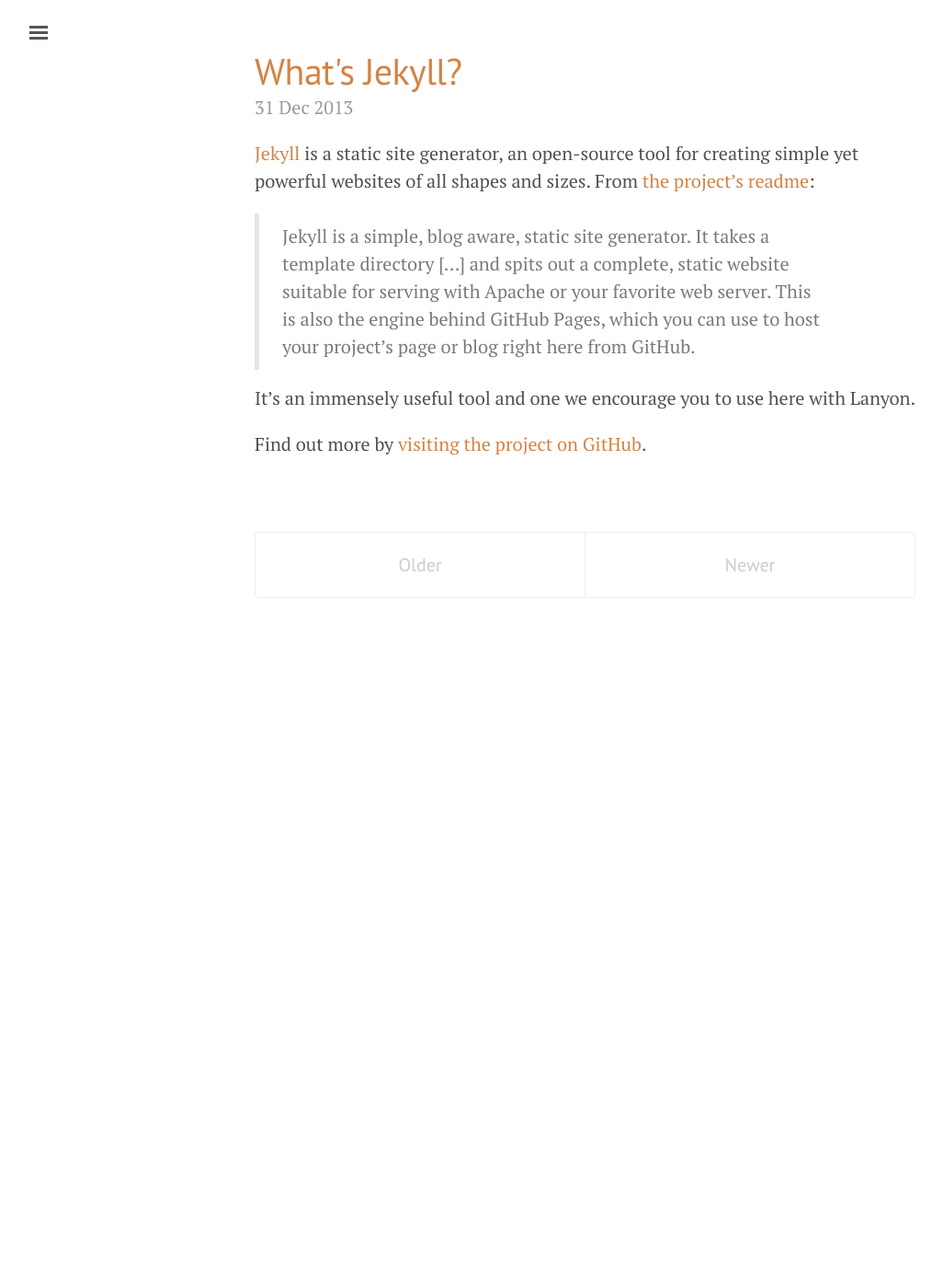
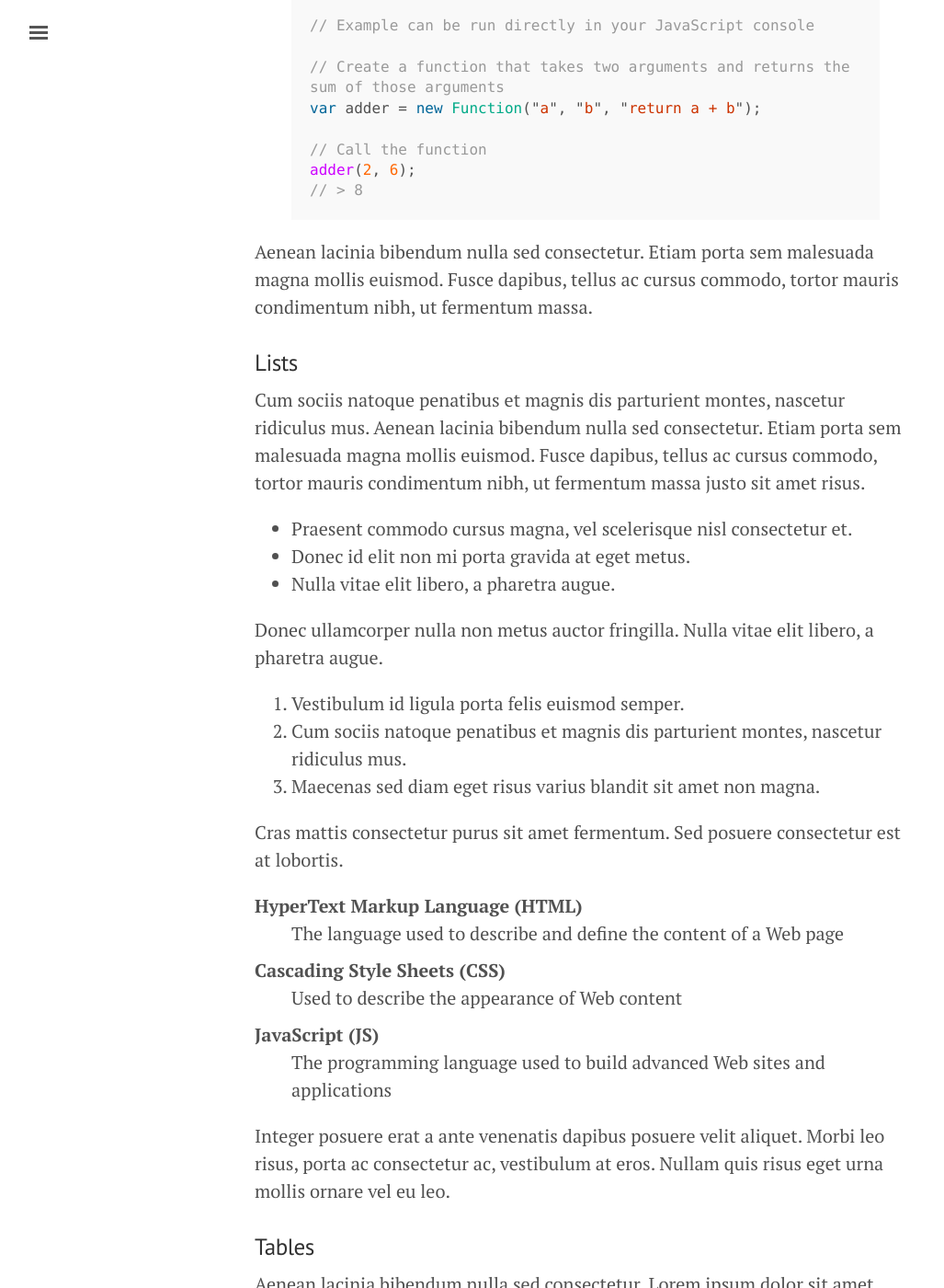
Before and after one commit to denmil/denmil.github.io, a Jekyll site: the page built from index.html, in a window 1280 px wide and 1400 px high, scrolled down 1435 px. Shown: the whole window at 92% size, without its empty margins (3-1030 px from the left). Built offline with Jekyll 4.4.1, drawn with Linux system fonts in a browser that asks for light colours; the list of posts is cut into pages by our own code; before the commit the page ends 2145 px from its top, so only the background shows below that; some of the changed text lies outside the part shown.

Commit message:
Example test
Fails on my end

```diff
--- a/_config.yml
+++ b/_config.yml
@@ -5,18 +5,18 @@
 relative_permalinks: true
 
 # Setup
-title:               'Title!'
-tagline:             'A taguuuu line'
-description:         'A reserved <a href="http://jekyllrb.com" target="_blank">Jekyll</a> theme that places the utmost gravity on content with a hidden drawer. Made by <a href="https://twitter.com/mdo" target="_blank">@mdo</a>.'
-url:                 http://lanyon.getpoole.com
+title:               'Denis M.'
+tagline:             'Stuff about things'
+description:         ''
+url:                 http://denmil.github.io
 baseurl:             ''
 paginate:            5
 
 # About/contact
 author:
-  name:              Mark Otto
-  url:               https://twitter.com/mdo
-  email:             markdotto@gmail.com
+  name:              Denis M.
+  url:               http://denmil.github.io
+  email:             aaa@gmail.com
 
 # Custom vars
 version:             1.0.0
--- /dev/null
+++ b/_posts/2015-07-10-example.md
@@ -0,0 +1,122 @@
+---
+layout: post
+title: Introducing Lanyon
+---
+
+
+<div class="message">
+  Howdy! This is an example blog post that shows several types of HTML content supported in this theme.
+</div>
+
+Cum sociis natoque penatibus et magnis <a href="#">dis parturient montes</a>, nascetur ridiculus mus. *Aenean eu leo quam.* Pellentesque ornare sem lacinia quam venenatis vestibulum. Sed posuere consectetur est at lobortis. Cras mattis consectetur purus sit amet fermentum.
+
+> Curabitur blandit tempus porttitor. Nullam quis risus eget urna mollis ornare vel eu leo. Nullam id dolor id nibh ultricies vehicula ut id elit.
+
+Etiam porta **sem malesuada magna** mollis euismod. Cras mattis consectetur purus sit amet fermentum. Aenean lacinia bibendum nulla sed consectetur.
+
+## Inline HTML elements
+
+HTML defines a long list of available inline tags, a complete list of which can be found on the [Mozilla Developer Network](https://developer.mozilla.org/en-US/docs/Web/HTML/Element).
+
+- **To bold text**, use `<strong>`.
+- *To italicize text*, use `<em>`.
+- Abbreviations, like <abbr title="HyperText Markup Langage">HTML</abbr> should use `<abbr>`, with an optional `title` attribute for the full phrase.
+- Citations, like <cite>&mdash; Mark otto</cite>, should use `<cite>`.
+- <del>Deleted</del> text should use `<del>` and <ins>inserted</ins> text should use `<ins>`.
+- Superscript <sup>text</sup> uses `<sup>` and subscript <sub>text</sub> uses `<sub>`.
+
+Most of these elements are styled by browsers with few modifications on our part.
+
+## Heading
+
+Vivamus sagittis lacus vel augue rutrum faucibus dolor auctor. Duis mollis, est non commodo luctus, nisi erat porttitor ligula, eget lacinia odio sem nec elit. Morbi leo risus, porta ac consectetur ac, vestibulum at eros.
+
+### Code
+
+Cum sociis natoque penatibus et magnis dis `code element` montes, nascetur ridiculus mus.
+
+{% highlight js %}
+// Example can be run directly in your JavaScript console
+
+// Create a function that takes two arguments and returns the sum of those arguments
+var adder = new Function("a", "b", "return a + b");
+
+// Call the function
+adder(2, 6);
+// > 8
+{% endhighlight %}
+
+Aenean lacinia bibendum nulla sed consectetur. Etiam porta sem malesuada magna mollis euismod. Fusce dapibus, tellus ac cursus commodo, tortor mauris condimentum nibh, ut fermentum massa.
+
+### Lists
+
+Cum sociis natoque penatibus et magnis dis parturient montes, nascetur ridiculus mus. Aenean lacinia bibendum nulla sed consectetur. Etiam porta sem malesuada magna mollis euismod. Fusce dapibus, tellus ac cursus commodo, tortor mauris condimentum nibh, ut fermentum massa justo sit amet risus.
+
+* Praesent commodo cursus magna, vel scelerisque nisl consectetur et.
+* Donec id elit non mi porta gravida at eget metus.
+* Nulla vitae elit libero, a pharetra augue.
+
+Donec ullamcorper nulla non metus auctor fringilla. Nulla vitae elit libero, a pharetra augue.
+
+1. Vestibulum id ligula porta felis euismod semper.
+2. Cum sociis natoque penatibus et magnis dis parturient montes, nascetur ridiculus mus.
+3. Maecenas sed diam eget risus varius blandit sit amet non magna.
+
+Cras mattis consectetur purus sit amet fermentum. Sed posuere consectetur est at lobortis.
+
+<dl>
+  <dt>HyperText Markup Language (HTML)</dt>
+  <dd>The language used to describe and define the content of a Web page</dd>
+
+  <dt>Cascading Style Sheets (CSS)</dt>
+  <dd>Used to describe the appearance of Web content</dd>
+
+  <dt>JavaScript (JS)</dt>
+  <dd>The programming language used to build advanced Web sites and applications</dd>
+</dl>
+
+Integer posuere erat a ante venenatis dapibus posuere velit aliquet. Morbi leo risus, porta ac consectetur ac, vestibulum at eros. Nullam quis risus eget urna mollis ornare vel eu leo.
+
+### Tables
+
+Aenean lacinia bibendum nulla sed consectetur. Lorem ipsum dolor sit amet, consectetur adipiscing elit.
+
+<table>
+  <thead>
+    <tr>
+      <th>Name</th>
+      <th>Upvotes</th>
+      <th>Downvotes</th>
+    </tr>
+  </thead>
+  <tfoot>
+    <tr>
+      <td>Totals</td>
+      <td>21</td>
+      <td>23</td>
+    </tr>
+  </tfoot>
+  <tbody>
+    <tr>
+      <td>Alice</td>
+      <td>10</td>
+      <td>11</td>
+    </tr>
+    <tr>
+      <td>Bob</td>
+      <td>4</td>
+      <td>3</td>
+    </tr>
+    <tr>
+      <td>Charlie</td>
+      <td>7</td>
+      <td>9</td>
+    </tr>
+  </tbody>
+</table>
+
+Nullam id dolor id nibh ultricies vehicula ut id elit. Sed posuere consectetur est at lobortis. Nullam quis risus eget urna mollis ornare vel eu leo.
+
+-----
+
+Want to see something else added? <a href="https://github.com/poole/poole/issues/new">Open an issue.</a>
```
